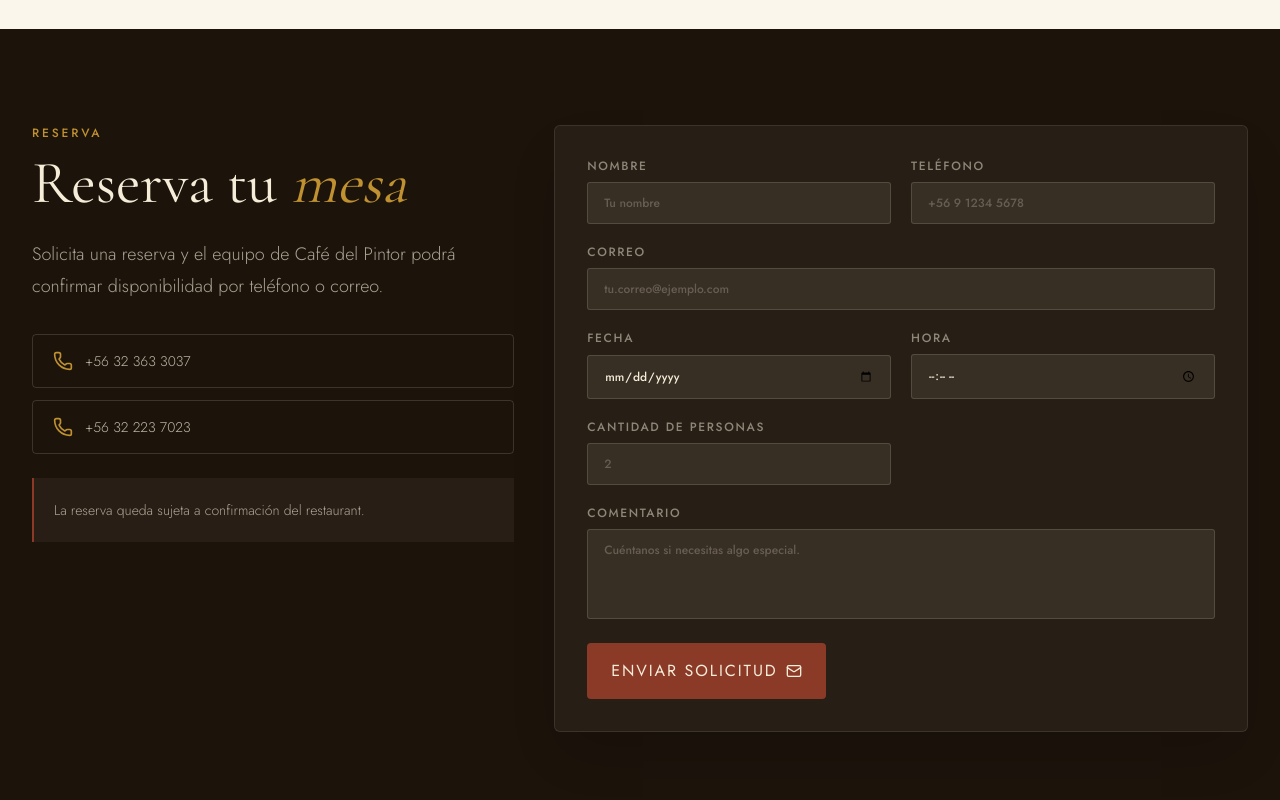
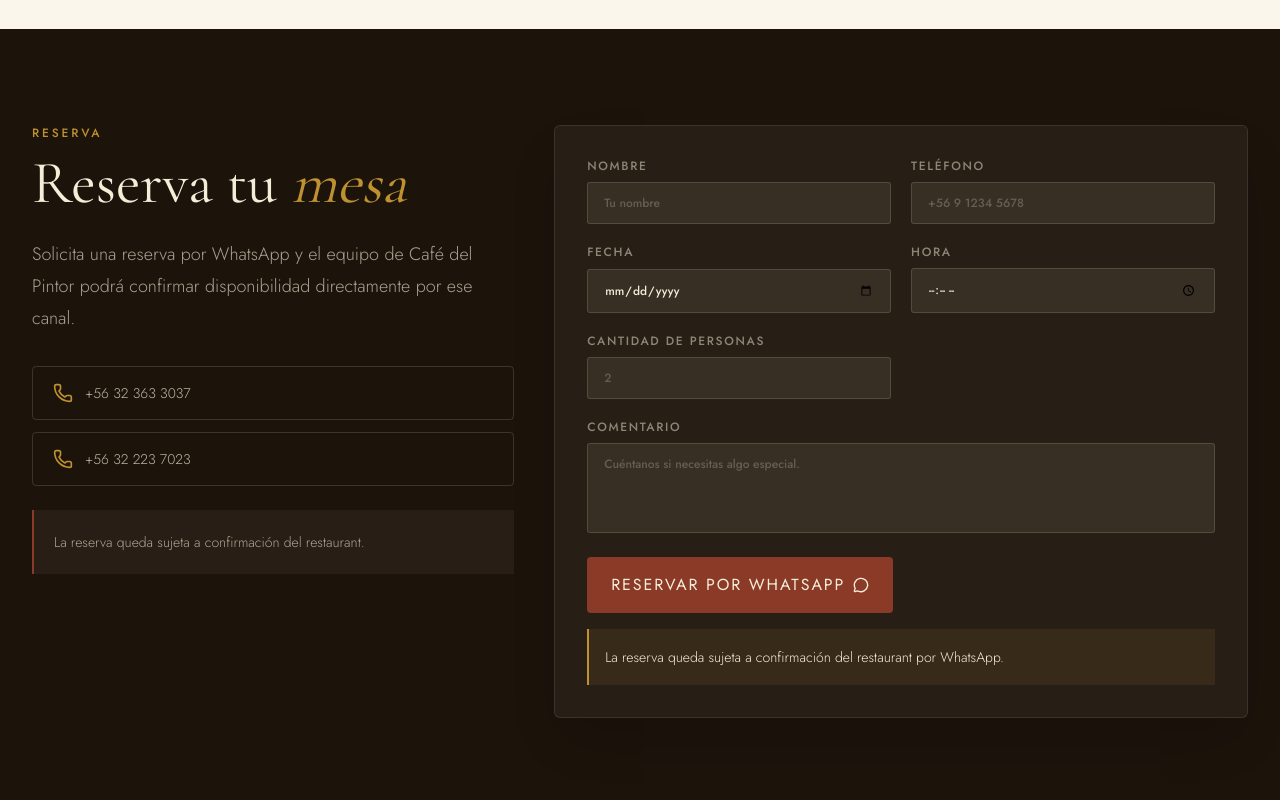
Before and after one commit to rovrgra/cafe-del-pintor, a Next.js app: page / in a window 1280 px wide. Shown: the part 2760-3560 px from the top of the page. Built offline with nearby package versions, Linux system fonts and the light colour scheme.

Commit message:
Use WhatsApp for reservations

```diff
--- a/app/page.tsx
+++ b/app/page.tsx
@@ -7,6 +7,7 @@
   ExternalLink,
   Mail,
   MapPin,
+  MessageCircle,
   Menu,
   Navigation,
   Phone,
@@ -48,6 +49,8 @@
   mapsEmbed:
     "https://www.google.com/maps?q=Cafe%20del%20Pintor%20Urriola%20652%20Valparaiso&output=embed",
 };
+
+const WHATSAPP_NUMBER = "56945919063";
 
 const navItems = [
   { label: "Inicio", href: "#inicio" },
@@ -882,62 +885,36 @@
 }
 
 function ReservaSection() {
-  const [reservationStatus, setReservationStatus] = useState<
-    "idle" | "sending" | "success" | "error"
-  >("idle");
-  const [reservationMessage, setReservationMessage] = useState("");
+  function handleReservationSubmit(event: FormEvent<HTMLFormElement>) {
+    event.preventDefault();
 
-  async function handleReservationSubmit(event: FormEvent<HTMLFormElement>) {
-    event.preventDefault();
-    const form = event.currentTarget;
-    setReservationStatus("sending");
-    setReservationMessage("");
+    const formData = new FormData(event.currentTarget);
 
-    const formData = new FormData(form);
     const nombre = String(formData.get("nombre") || "");
     const telefono = String(formData.get("telefono") || "");
-    const correo = String(formData.get("correo") || "");
     const fecha = String(formData.get("fecha") || "");
     const hora = String(formData.get("hora") || "");
     const personas = String(formData.get("personas") || "");
     const comentario = String(formData.get("comentario") || "");
 
-    try {
-      const response = await fetch("/api/reservas", {
-        method: "POST",
-        headers: {
-          "Content-Type": "application/json",
-        },
-        body: JSON.stringify({
-          nombre,
-          telefono,
-          correo,
-          fecha,
-          hora,
-          personas,
-          comentario,
-        }),
-      });
+    const message = `
+Hola Café del Pintor, quiero solicitar una reserva.
 
-      const result = (await response.json()) as { error?: string };
+Nombre: ${nombre}
+Teléfono: ${telefono}
+Fecha: ${fecha}
+Hora: ${hora}
+Personas: ${personas}
+Comentario: ${comentario}
 
-      if (!response.ok) {
-        throw new Error(result.error || "No se pudo enviar la reserva.");
-      }
+Quedo atento/a a la confirmación. Muchas gracias.
+    `.trim();
 
-      setReservationStatus("success");
-      setReservationMessage(
-        "Solicitud enviada al sistema de correo. Revisa la bandeja de entrada, correo no deseado y los logs de Brevo si no aparece en unos minutos.",
-      );
-      form.reset();
-    } catch (error) {
-      setReservationStatus("error");
-      setReservationMessage(
-        error instanceof Error
-          ? error.message
-          : "No se pudo enviar la reserva. Inténtalo nuevamente.",
-      );
-    }
+    const whatsappUrl = `https://wa.me/${WHATSAPP_NUMBER}?text=${encodeURIComponent(
+      message,
+    )}`;
+
+    window.open(whatsappUrl, "_blank", "noopener,noreferrer");
   }
 
   return (
@@ -951,8 +928,8 @@
             Reserva tu <span className="italic text-[#BF9130]">mesa</span>
           </h2>
           <p className="mt-6 text-lg font-light leading-8 text-[#F6EDD9]/65">
-            Solicita una reserva y el equipo de Café del Pintor podrá confirmar
-            disponibilidad por teléfono o correo.
+            Solicita una reserva por WhatsApp y el equipo de Café del Pintor
+            podrá confirmar disponibilidad directamente por ese canal.
           </p>
           <div className="mt-8 grid gap-3">
             {restaurant.phones.map((phone) => (
@@ -993,16 +970,6 @@
                 type="tel"
                 className="rounded-[3px] border border-[#F6EDD9]/15 bg-[#F6EDD9]/8 px-4 py-3 text-sm font-light normal-case tracking-normal text-[#F6EDD9] outline-none transition-colors placeholder:text-[#F6EDD9]/25 focus:border-[#F6EDD9]/35"
                 placeholder="+56 9 1234 5678"
-              />
-            </label>
-            <label className="grid gap-2 text-xs font-medium uppercase tracking-[0.14em] text-[#F6EDD9]/50 md:col-span-2">
-              Correo
-              <input
-                name="correo"
-                required
-                type="email"
-                className="rounded-[3px] border border-[#F6EDD9]/15 bg-[#F6EDD9]/8 px-4 py-3 text-sm font-light normal-case tracking-normal text-[#F6EDD9] outline-none transition-colors placeholder:text-[#F6EDD9]/25 focus:border-[#F6EDD9]/35"
-                placeholder="tu.correo@ejemplo.com"
               />
             </label>
             <label className="grid gap-2 text-xs font-medium uppercase tracking-[0.14em] text-[#F6EDD9]/50">
@@ -1046,26 +1013,14 @@
           </div>
           <button
             type="submit"
-            disabled={reservationStatus === "sending"}
             className="mt-6 inline-flex w-full items-center justify-center gap-2 rounded-[4px] bg-[#8B3A28] px-6 py-4 text-xs font-semibold uppercase tracking-[0.12em] text-[#F6EDD9] transition-colors hover:bg-[#A94E3A] sm:w-auto"
           >
-            {reservationStatus === "sending"
-              ? "Enviando solicitud..."
-              : "Enviar solicitud"}
-            <Mail className="size-4" aria-hidden="true" />
+            Reservar por WhatsApp
+            <MessageCircle className="size-4" aria-hidden="true" />
           </button>
-          {reservationMessage ? (
-            <p
-              className={`mt-4 border-l-2 p-4 text-sm font-light leading-6 ${
-                reservationStatus === "success"
-                  ? "border-[#BF9130] bg-[#BF9130]/10 text-[#F6EDD9]"
-                  : "border-[#8B3A28] bg-[#8B3A28]/15 text-[#F6EDD9]"
-              }`}
-              role="status"
-            >
-              {reservationMessage}
-            </p>
-          ) : null}
+          <p className="mt-4 border-l-2 border-[#BF9130] bg-[#BF9130]/10 p-4 text-sm font-light leading-6 text-[#F6EDD9]">
+            La reserva queda sujeta a confirmación del restaurant por WhatsApp.
+          </p>
         </form>
       </div>
     </section>
@@ -1167,6 +1122,13 @@
       icon: Mail,
     },
     {
+      label: "Escribir por WhatsApp",
+      detail: "+56 9 4591 9063",
+      href: `https://wa.me/${WHATSAPP_NUMBER}`,
+      icon: MessageCircle,
+      external: true,
+    },
+    {
       label: "Abrir mapa",
       detail: "Google Maps",
       href: restaurant.mapsUrl,
@@ -1190,7 +1152,7 @@
           </p>
         </SectionHeading>
 
-        <div className="grid gap-4 md:grid-cols-2 lg:grid-cols-5">
+        <div className="grid gap-4 md:grid-cols-2 lg:grid-cols-6">
           {actions.map(({ label, detail, href, icon: Icon, external }) => (
             <a
               key={`${label}-${detail}`}
```
